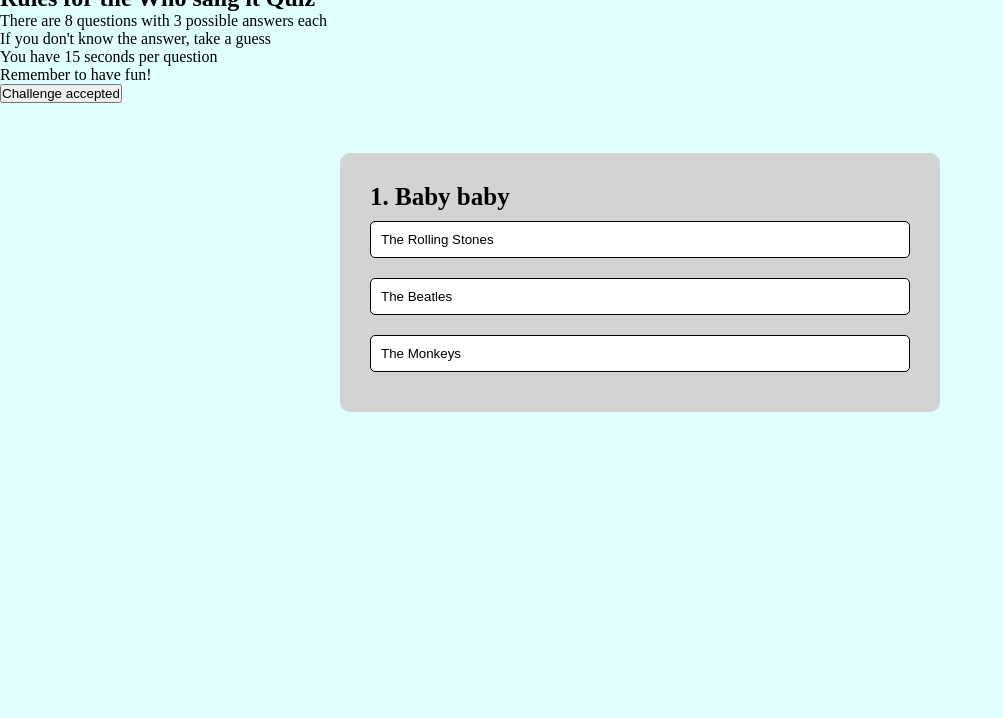
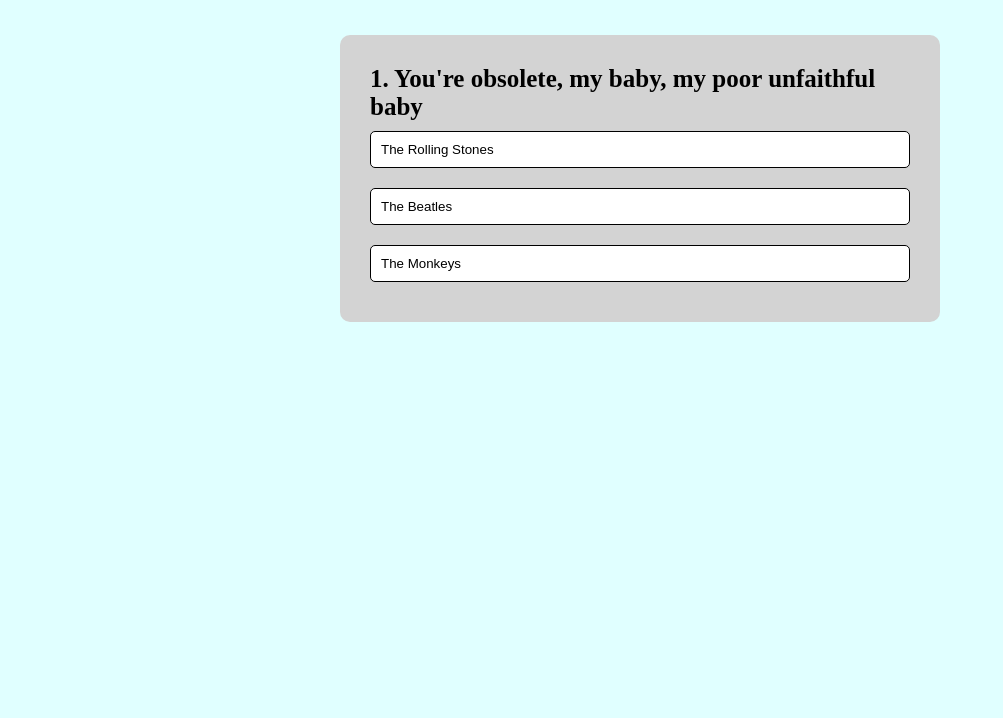
Before and after one commit to Nicole215/whosangit, a plain HTML site: page index.html in a window 1280 px wide. Shown: the part 82-800 px from the top of the page, without its empty margins (0-1003 px from the left). Drawn offline with Linux system fonts and the light colour scheme.

Commit message:
Add more questions to quiz

```diff
--- a/assets/css/style.css
+++ b/assets/css/style.css
@@ -10,6 +10,10 @@ body {
 h1 {
     text-align: center;
     margin-top: 30px;
+}
+/* rules on landing page */
+.info-box {
+    display: none;
 }
 /* game area */
 .game-area {
--- a/assets/js/script.js
+++ b/assets/js/script.js
@@ -1,7 +1,7 @@
 // Quiz questions
 const questions = [
     {
-        question: "Baby baby",
+        question: "You're obsolete, my baby, my poor unfaithful baby",
         answers: [
             { text: "The Rolling Stones", correct: true},
             { text: "The Beatles", correct: false},
@@ -9,7 +9,7 @@ const questions = [
         ]
     },
     {
-        question: "Feeling good was good enough for me",
+        question: "You know feeling good was good enough for me",
         answers: [
             { text: "Beyonce", correct: false},
             { text: "Miley Cirus", correct: false},
@@ -17,15 +17,54 @@ const questions = [
         ]
     },
     {
-        question: "You only need a drink if you have nothing else to hold on to",
+        question: "You only need a drink when the whiskey is the only thing that you have left to hold",
         answers: [
             { text: "Kenny Rogers", correct: false},
             { text: "Chris Stapleton", correct: true},
             { text: "Tim McGraw", correct: false},
         ]
+    },
+    {
+        question: "You can check out any time you like, but you can never leave",
+        answers: [
+            { text: "Stray Cats", correct: false},
+            { text: "Steppenwolf", correct: false},
+            { text: "Eagles", correct: true},
+        ]
+    },
+    {
+        question: "But having all this money is gonna bring me down",
+        answers: [
+            { text: "Dr. Hook", correct: true},
+            { text: "Dr. Dre", correct: false},
+            { text: "Dr. Feelgood", correct: false},
+        ]
+    },
+    {
+        question: "... you drink champagne and it tastes like Coca-Cola",
+        answers: [
+            { text: "The Who", correct: false},
+            { text: "The Kinks", correct: true},
+            { text: "The Clash", correct: false},
+        ]
+    },
+    {
+        question: "Gotta go insane to stay sane",
+        answers: [
+            { text: "TLC", correct: false},
+            { text: "R.E.M.", correct: false},
+            { text: "BTS", correct: true},
+        ]
+    },
+    {
+        question: "My life, my love, my drive it came from pain",
+        answers: [
+            { text: "Imagine Dragons", correct: true},
+            { text: "Gorillaz", correct: false},
+            { text: "Bloodhound Gang", correct: false},
+        ]
     }
 ];
-
 const questionElement = document.getElementById("question");
 const answerButtons = document.getElementById("answer-buttons");
 const nextButton = document.getElementById("next-btn");
--- a/index.html
+++ b/index.html
@@ -9,16 +9,18 @@
 <body>
     <h1 class="heading">Who sang it?</h1>
     <!-- Rules on landing page for quiz will not show anymore once start button is clicked -->
-<div id="rules" style="display: block;">
+<div class="info-box">
+    <div id="rules" style="display: block;">
     <h2>Rules for the Who sang it Quiz</h2>
     <ol>
+        <li>I will show you songlines, you have to guess the artist</li>
         <li>There are 8 questions with 3 possible answers each</li>
         <li>If you don't know the answer, take a guess</li>
         <li>You have 15 seconds per question</li>
         <li>Remember to have fun!</li>
     </ol>
-    <button id="begin">Challenge accepted</button>
-</div>
+    <button id="start-btn">Challenge accepted</button>
+</div></div>
 <!-- Quiz page -->
 <div class="game-area">
 
```
